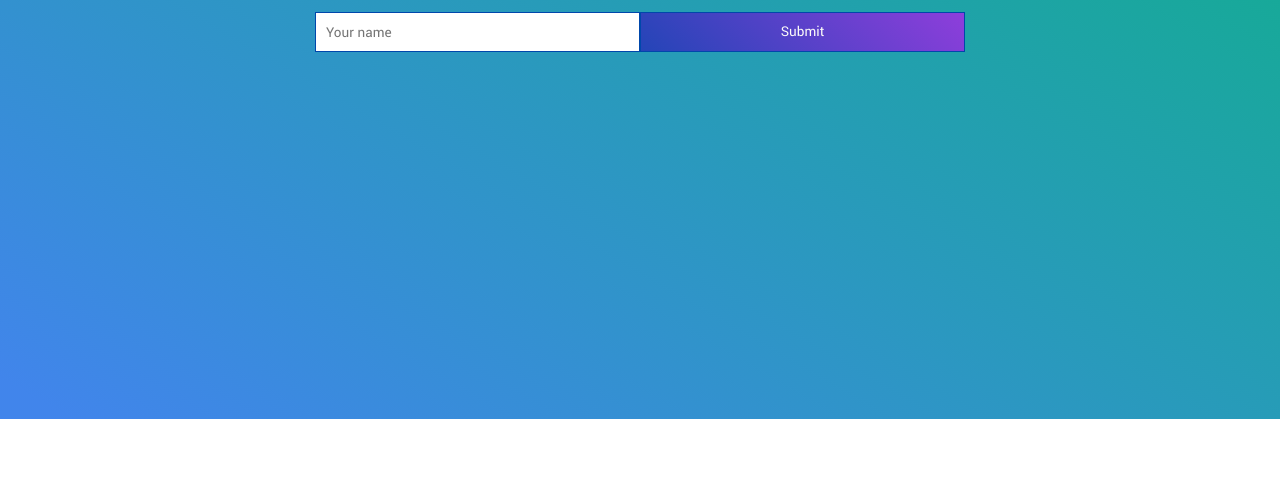
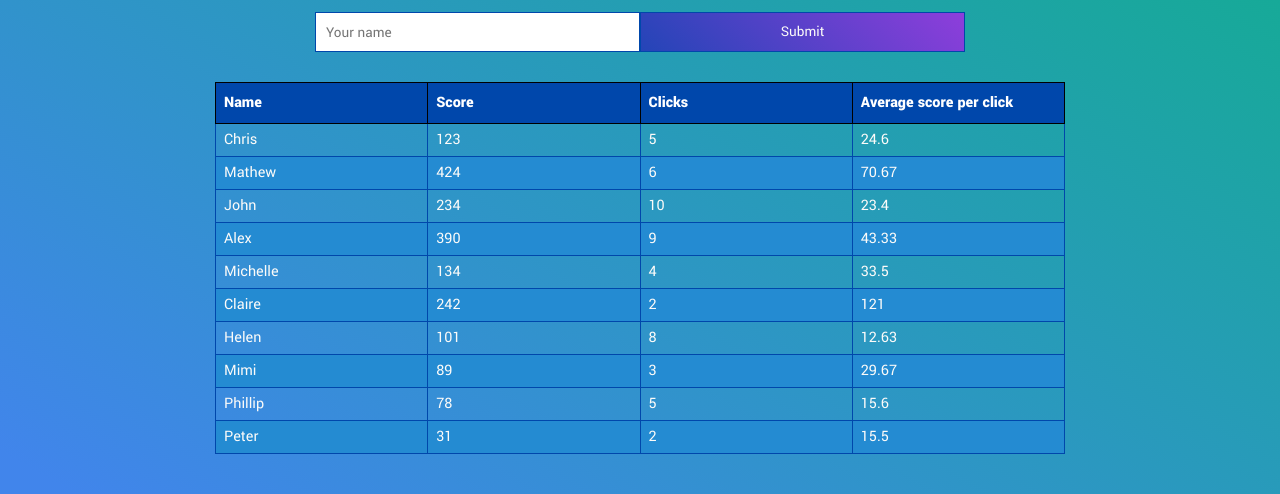
Before and after one commit to cmallix/cobalt, a React app: page / in a window 1280 px wide. Shown: the part 381-875 px from the top of the page. Before the commit the page ends 800 px from the top, so only its background shows below. Built offline with nearby package versions, Linux system fonts and the light colour scheme.

Commit message:
Add data-table with dumby data.

```diff
--- a/package.json
+++ b/package.json
@@ -10,7 +10,8 @@
   "dependencies": {
     "react": "17.0.2",
     "react-dom": "17.0.2",
-    "react-scripts": "4.0.0"
+    "react-scripts": "4.0.0",
+    "react-table": "^7.7.0"
   },
   "devDependencies": {
     "@babel/runtime": "7.13.8",
--- /dev/null
+++ b/src/css/reset.css
@@ -0,0 +1,51 @@
+/* http://meyerweb.com/eric/tools/css/reset/
+   v2.0 | 20110126
+   License: none (public domain)
+*/
+html, body, div, span, applet, object, iframe,
+h1, h2, h3, h4, h5, h6, p, blockquote, pre,
+a, abbr, acronym, address, big, cite, code,
+del, dfn, em, img, ins, kbd, q, s, samp,
+small, strike, strong, sub, sup, tt, var,
+b, u, i, center,
+dl, dt, dd, ol, ul, li,
+fieldset, form, label, legend,
+table, caption, tbody, tfoot, thead, tr, th, td,
+article, aside, canvas, details, embed,
+figure, figcaption, footer, header, hgroup,
+menu, nav, output, ruby, section, summary,
+time, mark, audio, video {
+    margin: 0;
+    padding: 0;
+    border: 0;
+    font: inherit;
+    vertical-align: baseline;
+    font-family: 'Yantramanav', sans-serif;
+    color: #FCFBF9;
+}
+/* HTML5 display-role reset for older browsers */
+article, aside, details, figcaption, figure,
+footer, header, hgroup, menu, nav, section {
+    display: block;
+}
+body {
+    line-height: 1;
+    background-size: cover;
+    background: linear-gradient(210deg, #0DB285 6.51%, #4185EB 97.4%);
+    min-height: 100vh;
+}
+ol, ul {
+    list-style: none;
+}
+blockquote, q {
+    quotes: none;
+}
+blockquote:before, blockquote:after,
+q:before, q:after {
+    content: '';
+    content: none;
+}
+table {
+    border-collapse: collapse;
+    border-spacing: 0;
+}
--- a/src/css/style.css
+++ b/src/css/style.css
@@ -1,57 +1,5 @@
 @import url('https://fonts.googleapis.com/css2?family=Yantramanav:wght@100;300;400;500;700;900&display=swap');
-
-/* http://meyerweb.com/eric/tools/css/reset/
-   v2.0 | 20110126
-   License: none (public domain)
-*/
-html, body, div, span, applet, object, iframe,
-h1, h2, h3, h4, h5, h6, p, blockquote, pre,
-a, abbr, acronym, address, big, cite, code,
-del, dfn, em, img, ins, kbd, q, s, samp,
-small, strike, strong, sub, sup, tt, var,
-b, u, i, center,
-dl, dt, dd, ol, ul, li,
-fieldset, form, label, legend,
-table, caption, tbody, tfoot, thead, tr, th, td,
-article, aside, canvas, details, embed,
-figure, figcaption, footer, header, hgroup,
-menu, nav, output, ruby, section, summary,
-time, mark, audio, video {
-  margin: 0;
-  padding: 0;
-  border: 0;
-  font: inherit;
-  vertical-align: baseline;
-  font-family: 'Yantramanav', sans-serif;
-  color: #FCFBF9;
-}
-/* HTML5 display-role reset for older browsers */
-article, aside, details, figcaption, figure,
-footer, header, hgroup, menu, nav, section {
-  display: block;
-}
-body {
-  line-height: 1;
-  background-size: cover;
-  background: linear-gradient(210deg, #0DB285 6.51%, #4185EB 97.4%);
-  min-height: 100vh;
-}
-ol, ul {
-  list-style: none;
-}
-blockquote, q {
-  quotes: none;
-}
-blockquote:before, blockquote:after,
-q:before, q:after {
-  content: '';
-  content: none;
-}
-table {
-  border-collapse: collapse;
-  border-spacing: 0;
-}
-
+@import url('reset.css');
 
 h1 {
   padding: 10px 0 0 0;
@@ -235,7 +183,7 @@ input:focus{
 }
 
 .errorMsg {
-  padding: 15px 0 5px 0;
+  padding: 5px 0;
   color: #CE1212;
   font-weight: 900;
   font-size: 0.9rem;
@@ -274,3 +222,51 @@ input:focus{
   }
 
 }
+
+.highScore {
+  display: flex;
+  justify-content: center;
+}
+
+
+table {
+  font-family: Arial, Helvetica, sans-serif;
+  border-collapse: collapse;
+  width: 98%;
+  max-width: 850px;
+  margin-bottom: 40px;
+}
+
+table td, table th {
+  border: 1px solid #0047AB;
+  padding: 8px;
+}
+
+table tr td {
+  width: 25%;
+}
+
+table tr:nth-child(even) {
+  background-color: #248bd2;
+}
+
+table tr:hover {
+  /*background-color: #ddd;*/
+}
+
+table th {
+  padding-top: 12px;
+  padding-bottom: 12px;
+  text-align: left;
+  background-color: #0047AB;
+  border: 1px solid #000;
+  color: white;
+  font-weight: 900;
+  position: relative;
+}
+
+.sortIc {
+  position: absolute;
+  right: 5px;
+  bottom: 8px;
+}
--- a/src/js/app.js
+++ b/src/js/app.js
@@ -2,6 +2,7 @@ import {useState} from "react";
 import "../css/style.css";
 import RestGame from "./components/RestGame";
 import Modal from "./components/Modal";
+import HighScore from "./components/HighScore";
 
 export default function App() {
     const [clicks, setClicks] = useState(0);
@@ -119,6 +120,8 @@ export default function App() {
             </div>
 
             {openModal ? <Modal text={modalText}/> : null}
+
+            <HighScore />
         </>
     );
 }
--- /dev/null
+++ b/src/js/components/HighScore.js
@@ -0,0 +1,135 @@
+import { useMemo } from "react";
+import { useTable, useSortBy } from 'react-table'
+
+export default function HighScore() {
+    const data = useMemo(
+        () => [
+            {
+                name: 'Chris',
+                score: 123,
+                clicks: 5,
+                average: 24.60,
+            },
+            {
+                name: 'Mathew',
+                score: 424,
+                clicks: 6,
+                average: 70.67,
+            },
+            {
+                name: 'John',
+                score: 234,
+                clicks: 10,
+                average: 23.40,
+            },
+            {
+                name: 'Alex',
+                score: 390,
+                clicks: 9,
+                average: 43.33,
+            },
+            {
+                name: 'Michelle',
+                score: 134,
+                clicks: 4,
+                average: 33.50,
+            },
+            {
+                name: 'Claire',
+                score: 242,
+                clicks: 2,
+                average: 121.00,
+            },
+            {
+                name: 'Helen',
+                score: 101,
+                clicks: 8,
+                average: 12.63,
+            },
+            {
+                name: 'Mimi',
+                score: 89,
+                clicks: 3,
+                average: 29.67,
+            },
+            {
+                name: 'Phillip',
+                score: 78,
+                clicks: 5,
+                average: 15.60,
+            },
+            {
+                name: 'Peter',
+                score: 31,
+                clicks: 2,
+                average: 15.50,
+            },
+        ],
+        []
+    )
+
+    const columns = useMemo(
+        () => [
+            {
+                Header: 'Name',
+                accessor: 'name',
+            },
+            {
+                Header: 'Score',
+                accessor: 'score',
+            },
+            {
+                Header: 'Clicks',
+                accessor: 'clicks',
+            },
+            {
+                Header: 'Average score per click',
+                accessor: 'average',
+            }
+        ],
+        []
+    )
+
+    const {
+        getTableProps,
+        getTableBodyProps,
+        headerGroups,
+        rows,
+        prepareRow,
+    } = useTable({ columns, data }, useSortBy)
+
+    return (
+        <div className="highScore">
+            <table {...getTableProps()} >
+                <thead>
+                {headerGroups.map(headerGroup => (
+                    <tr {...headerGroup.getHeaderGroupProps()}>
+                        {headerGroup.headers.map(column => (
+                            <th {...column.getHeaderProps(column.getSortByToggleProps())}>
+                                {column.render('Header')}
+                                <span className="sortIc">{column.isSorted ? (column.isSortedDesc ? '⬆️' : '⬇️') : ''}</span>
+                            </th>
+                        ))}
+                    </tr>
+                ))}
+                </thead>
+                <tbody {...getTableBodyProps()}>
+                {rows.map(row => {
+                    prepareRow(row)
+                    return (
+                        <tr {...row.getRowProps()}>
+                            {row.cells.map(cell => {
+                                return (
+                                    <td {...cell.getCellProps()}>
+                                        {cell.render('Cell')}
+                                    </td>
+                                )
+                            })}
+                        </tr>
+                    )
+                })}
+                </tbody>
+            </table>
+        </div>
+    )
+}
```
Also changed, not shown: 2 other files.
